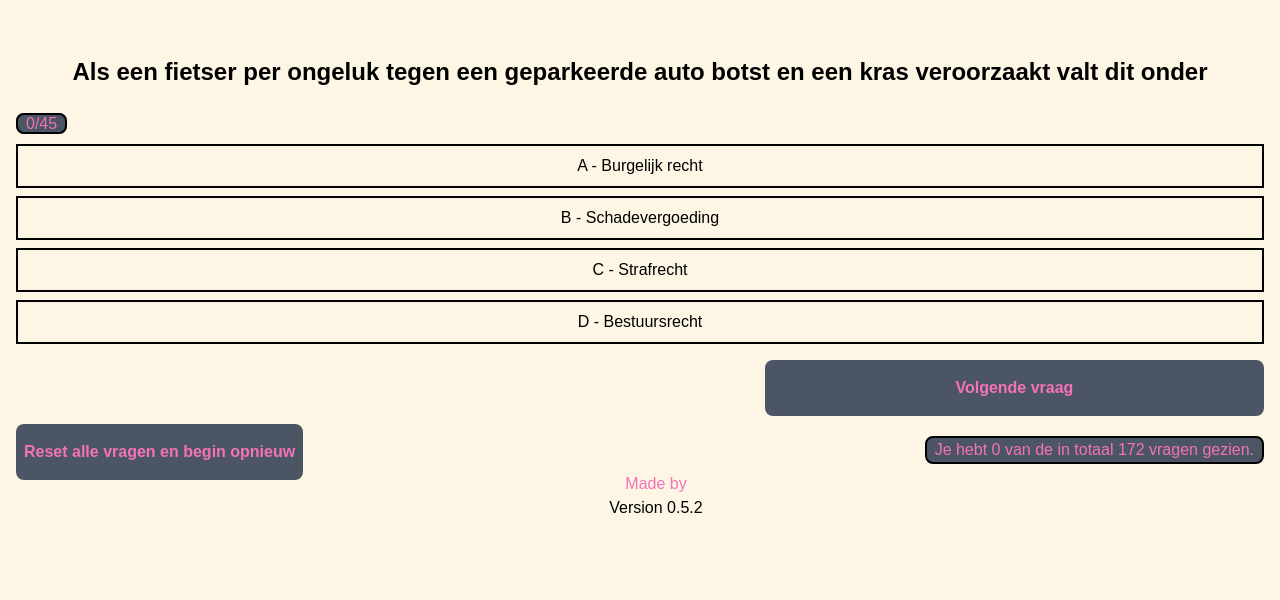
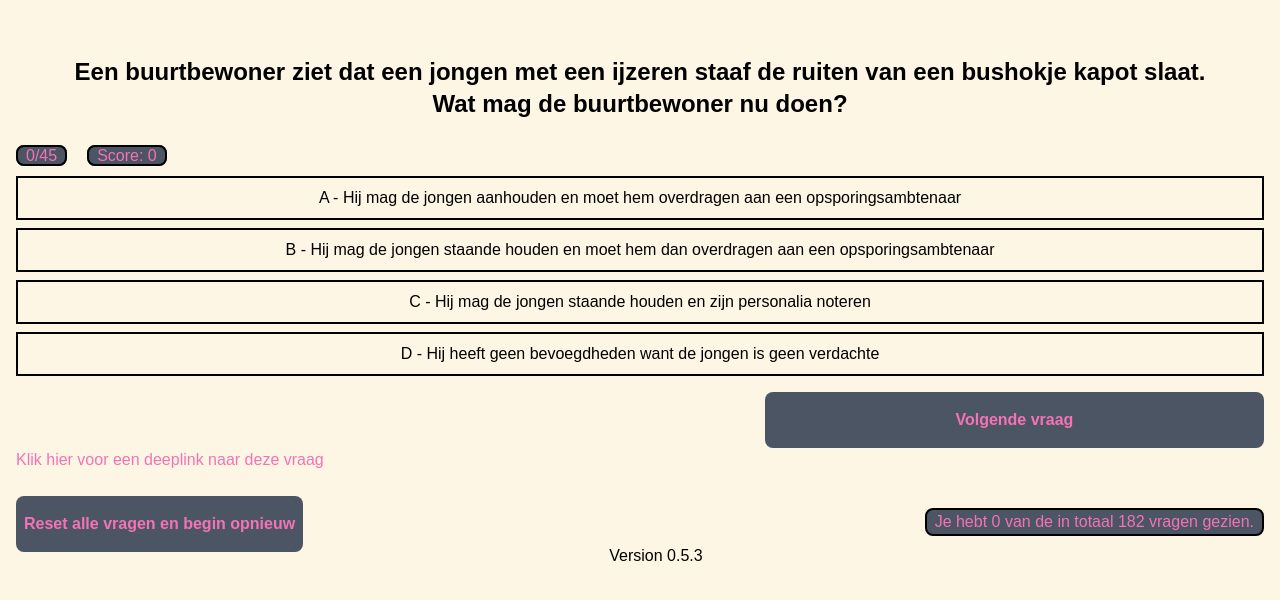
Before and after one commit to Shikiju/PSEQuiz, a React (Create React App) app: page / in a window 1280 px wide. Shown: the top 600 px of the page. Built offline with nearby package versions, Linux system fonts and the light colour scheme.

Commit message:
add deeplink, css layout and add extra questions
add deeplink, css layout and add extra questions

```diff
--- a/package.json
+++ b/package.json
@@ -1,6 +1,6 @@
 {
   "name": "psi-quiz-app",
-  "version": "0.5.2",
+  "version": "0.5.3",
   "description": "",
   "keywords": [],
   "main": "src/index.js",
--- a/src/App.js
+++ b/src/App.js
@@ -43,9 +43,27 @@ export default function App() {
       return;
     }
 
-    // uncomment for live version
-    //const loadedData = filteredAllData.sort(() => .5 - Math.random()).slice(0,46);
-    const loadedData = filteredAllData.sort(function(a, b){ return b.id - a.id; }).slice(0,46);
+    const windowUrl = window.location.search;
+    const deeplinkMatch = windowUrl.match(new RegExp("[?&]deeplink=([^&]+).*$"));
+    const deeplink = deeplinkMatch === null ? null : deeplinkMatch[1];
+    const alternativeSortMatch = windowUrl.match(new RegExp("[?&]alternativeSort=([^&]+).*$"));
+    const alternativeSort = alternativeSortMatch === null ? null : alternativeSortMatch[1];
+
+    let deeplinkData = null;
+    if(deeplink !== null) {
+      const deepLinkResult = filteredAllData.find( ({id}) => id === parseInt(deeplink));
+      deeplinkData = deepLinkResult;
+    }
+    let loadedData = [];
+    if(alternativeSort) {
+      loadedData = filteredAllData.sort(function(a, b){ return b.id - a.id; }).slice(0,46);
+    } else  {
+      loadedData = filteredAllData.sort(() => .5 - Math.random()).slice(0,46);
+    }
+    if(deeplinkData !== null) {
+      loadedData[0] = deeplinkData;
+    }
+
     setData(loadedData);
   };
 
@@ -150,11 +168,14 @@ export default function App() {
           <span className="m-2 border-2 border-black mx-auto px-2 bg-gray-600 text-pink-400 rounded-lg text-center">
             {`${currentQuestionIndex}/${data.length - 1}`}
           </span>
+          <span className="m-2 ml-5 border-2 border-black mx-auto px-2 bg-gray-600 text-pink-400 rounded-lg text-center">
+            Score: {`${score}`}
+          </span>
           {data[currentQuestionIndex].variants.map((variant, index) => (
-            <div className="m-2 p-2 border-2 border-black mx-auto text-center" key={index}>
+            <div className="m-2 border-2 border-black mx-auto text-center" key={index}>
               <p
                 key={variant.id}
-                className={`variant ${
+                className={`p-2 variant ${
                   myAnswer === variant
                     ? myAnswer === data[currentQuestionIndex].answer
                       ? "correctAnswer"
@@ -217,6 +238,10 @@ export default function App() {
             </button>
           )}
 
+          <div className="mt-5 h-10 w-full clear-both text-pink-400 hover:text-pink-600">
+            <a href={window.location.origin+"?deeplink="+data[currentQuestionIndex].id} target="_blank">Klik hier voor een deeplink naar deze vraag</a>
+          </div>
+
           <div className="h-10 clear-both">
             <button
               className="w-50 h-14 mt-2 px-2 rounded-lg bg-gray-600 text-pink-400 font-bold hover:bg-gray-800 hover:text-pink-600"
@@ -230,14 +255,6 @@ export default function App() {
             </span>
           </div>
           <footer className="m-4 text-center w-full clear-both">
-            <a
-              className="text-pink-400"
-              href="https://nl.wikipedia.org/wiki/Anonymous_%28collectief%29"
-              target="_blank"
-              rel="noreferrer"
-            >
-              Made by
-            </a>{" "}<br></br>
             Version {packageJson.version}
           </footer>
         </div>
--- a/src/data.js
+++ b/src/data.js
@@ -298,7 +298,7 @@ export const allData = [
     Mag de politie de Plus supermarkt betreden ter aanhouding van deze man?",
     answer: "Ja iedere opsporingsambtenaar is bevoegd",
     variants: [`Nee, want het betreft een overtreding`, `Ja, met een machtiging tot aanhouding`, `Ja iedere opsporingsambtenaar is bevoegd`,
-    `Nee, daarvoor is een machtiging ex. Artikel 2 Mbi vereist`]
+    `Nee, daarvoor is een machtiging ex. artikel 2 AWBi vereist`]
   }, {
     id: 46,
     question: "Wie heeft de leiding bij de GHOR?",
@@ -648,11 +648,11 @@ export const allData = [
   }, {
     id: 99,
     question: "Tijdens een buurtonderzoek word je geconfronteerd met een getuige die belangrijke informatie heeft achtergehouden aangaande een overval.<br>\
-    Kun je nu van deze getuige vorderen dat hij zijn identiteitsbewìjs toont?",
+    Kun je nu van deze getuige vorderen dat hij zijn identiteitsbewijs toont?",
     answer: "Ja, voor de uitvoering van de politietaak moet je over de juiste gegevens van de getuige beschikken",
     variants: [`Nee, je kunt het wel verzoeken maar vorderen kan alleen bij een verdachte`,
     `Nee, je kunt dit bij een getuige niet vorderen. Dit is nog niet geregeld in het Wetboek van Strafvordering`,
-    `Ja, een ieder is verplicht op vordering van de politieambtenaar om zijn identiteitsbewìjs te tonen`,
+    `Ja, een ieder is verplicht op vordering van de politieambtenaar om zijn identiteitsbewijs te tonen`,
     `Ja, voor de uitvoering van de politietaak moet je over de juiste gegevens van de getuige beschikken`]
   }, {
     id: 100,
@@ -818,12 +818,7 @@ export const allData = [
     `Ja, mits de verdachte het horloge vrijwillig afgeeft`, `Nee, want hij weet niet zeker of dat horloge het gestolen exemplaar is`]
   }, {
     id: 124,
-    question: "Een medespeler uit jouw volleybalteam vertelt dat hij vanwege problemen thuis<br>\
-    voor de komende nacht een slaapgelegenheid zoekt. Je neemt hem meer naar<br>\
-    huis en wijst een slaapplaats aan. Als iedereen slaapt ziet hij op de overloop een<br>\
-    duur horloge op een kastje liggen. Hij neemt dit horloge mee en verlaat schielijk<br>\
-    jouw woning.<br>\
-    <br>\
+    question: "Een medespeler uit jouw volleybalteam vertelt dat hij vanwege problemen thuis voor de komende nacht een slaapgelegenheid zoekt. Je neemt hem meer naar huis en wijst een slaapplaats aan. Als iedereen slaapt ziet hij op de overloop een duur horloge op een kastje liggen. Hij neemt dit horloge mee en verlaat schielijk jouw woning.  <br>\
     Aan welk strafbaar feit maakt hij zich schuldig?",
     answer: "Er is hier sprake van eenvoudige diefstal, 310 Wetb. V. Sr.",
     variants: [`Diefstal met geweld, hij doet de verleende gastvrijheid geweld aan`, `Gekwalificeerde diefstal in de voor de nachtrust bestemde tijd`,
@@ -1149,12 +1144,60 @@ export const allData = [
     question: "Als een fietser per ongeluk tegen een geparkeerde auto botst en een kras veroorzaakt valt dit onder",
     answer: "Burgelijk recht",
     variants: [`Burgelijk recht`, `Schadevergoeding`, `Strafrecht`, `Bestuursrecht`]
-  },// {
-  //   id: 171,
-  //   question: "Iemand verteld dat er een diefstal heeft plaatsgevonden welke gepleegd is door de schoonzus van het slachtoffer. Wat is de opsporingsambtenaar verplicht?",
-  //   answer: "De persoon mededelen dat er een klacht ingediend kan worden door het slachtoffer bij de HOvJ",
-  //   variants: [`De persoon mededelen dat er een klacht ingediend kan worden door het slachtoffer bij de HOvJ`, `De persoon mededelen dat hij hiervan aangifte kan doen bij de HOvJ`, `De persoon mededelen dat de schoonzus niet strafbaar is vanwege het verschoningsrecht`, `De persoon mededelen dat deze binnen drie maanden aangifte moet doen`]
-  // }//{
+  }, {
+    id: 171,
+    question: "Het kabinet is:",
+    answer: "De ministers en staatsecretarissen",
+    variants: [`De regering en tweede kamer`, `De koning en ministers`, `De ministers en staatsecretarissen`, `De koning en het parlement`]
+  }, {
+    id: 172,
+    question: "Wie stellen in de provincie en gemeente de verordeningen vast?",
+    answer: "Provinciale Staten en de gemeenteraad",
+    variants: [`Provinciale staten en het College van burgemeester en wethouders`, `Provinciale Staten en de gemeenteraad`, `Gedeputeerde Staten en de gemeenteraad`, `Gedeputeerde Staten en de burgemeester`]
+  }, {
+    id: 173,
+    question: "De macht in Nederland is verdeeld in:",
+    answer: "Wetgevende, uitvoerende en rechterlijke macht",
+    variants: [`Wetgevende, uitvoerende en rechterlijke macht`, `Burgerlijke, militaire en rechterlijke macht`, `Staten-Generaal, Provinciale staten en Gemeenteraad`, `Rijk, provincies en gemeenten`]
+  }, {
+    id: 174,
+    question: "Door wie worden de leden van de provinciale staten gekozen?",
+    answer: "Nederlanders, tevens ingezetenen van de provincie die de vereiste minimumleeftijd bezitten",
+    variants: [`De leden van het parlement`, `Nederlanders, tevens ingezetenen van de provincie die de vereiste minimumleeftijd bezitten`,
+    `Meerderjarige ingezetenen van de provincie`, `Bewoners van de provincie die de vereiste minimumleeftijd hebben bereikt`]
+  }, {
+    id: 175,
+    question: "Door wie worden de leden van Gedeputeerde Staten benoemd?",
+    answer: "De leden van de Provinciale Staten",
+    variants: [`De leden van de gemeenteraden in de provincie`, `De leden van de Provinciale Staten`, `De Commissaris van de Koning`, `De minister van Binnenlandse Zaken en Koninkrijkrelaties`]
+  }, {
+    id: 176,
+    question: "Welke van de volgende bestuursorganen wordt rechtstreeks gekozen?",
+    answer: "Provinciale Staten",
+    variants: [`Eerste Kamer`, `Gedeputeerde Staten`, `Provinciale Staten`, `College van Burgemeester en Wethouders`]
+  }, {
+    id: 177,
+    question: "Hoe noemt men het beginsel dat een buitenlander, die zich in Nederland aan een strafbaar feit schuldig maakt, onder de Nederlandse strafwet valt?",
+    answer: "Territorialiteitsbeginsel",
+    variants: [`Gelijkheidsbeginsel`, `Vlagbeginsel`, `Universaliteitsbeginsel`, `Territorialiteitsbeginsel`]
+  }, {
+    id: 178,
+    question: "Kan in het algemeen een verdachte, die in staat van dronkenschap een strafbaar feit heeft gepleegd, voor het plegen van dat feit ontoerekenbaar worden verklaard omdat hij dronken was?",
+    answer: "Nee, hij wordt verantwoordelijk gehouden voor het gepleegde strafbare feit",
+    variants: [`Ja, hij kan daarvoor zowel verminderd toerekenbaar als geheel ontoerekenbaar worden verklaard`, `Ja, maar hij kan daarvoor alleen verminderd toerekenbaar worden
+    verklaard`, `Nee, alleen blijvende stoornissen van de geestvermogens kunnen leiden tot een ontoerekenbaarverklaring`, `Nee, hij wordt verantwoordelijk gehouden voor het gepleegde strafbare feit`]
+  }, {
+    id: 179,
+    question: "Een buitengewoon opsporingsambtenaar in uniform ziet een persoon een portemonnee stelen uit de tas van een vrouw. Hij zegt tegen hem: “Je bent aangehouden.” De verdachte wil vluchten en roept: “Als je me aanraakt, sla ik je hersens in”. De opsporingsambtenaar, die bevoegd is om alle misdrijven van het Wetboek van strafrecht op te sporen, pakt hem beet, brengt hem zonder problemen over naar het bureau en geleidt hem voor een hovj. <br>\
+    Is deze verdachte alleen strafbaar voor diefstal of heeft hij nog een ander misdrijf gepleegd?",
+    answer: "Ja, hij is strafbaar voor poging tot ambtsdwang",
+    variants: [`Ja, hij is strafbaar voor poging tot ambtsdwang`, `Ja, want hij belemmerde een ambtshandeling van een opsporingsambtenaar`, `Nee, want een verdachte is niet verplicht mee te werken aan zijn aanhouding`, `Nee, want hij pleegde geen verzet`]
+  }, {
+    id: 180,
+    question: "Je voert rechtmatig een veiligheidsfouillering uit. De persoon die de fouillering moet ondergaan belemmert met geweld de ambtshandeling. Welke onderstaande stelling is dan juist?",
+    answer: "Ja, hij is strafbaar voor poging tot ambtsdwang",
+    variants: [`In dit geval maakt de persoon zich schuldig aan het misdrijf wederspannigheid`, `In dit geval ontbreken wettelijke middelen om het onderzoek aan de kleding te voltooien`, `Verzet tegen een onderzoek aan de kleding, zonder dat dit voorafgegaan wordt door een aanhouding, kan niet worden aangemerkt als een onwettige handeling en dient derhalve te worden gedoogd`, `In dit geval zal het geoorloofd zijn om de persoon met de wapenstok, tot andere gedachten te brengen, zodat het onderzoek daarna alsnog kan worden uitgevoerd`]
+  }//{
   //   id: 10,
   //   question: "",
   //   answer: "A",
```
